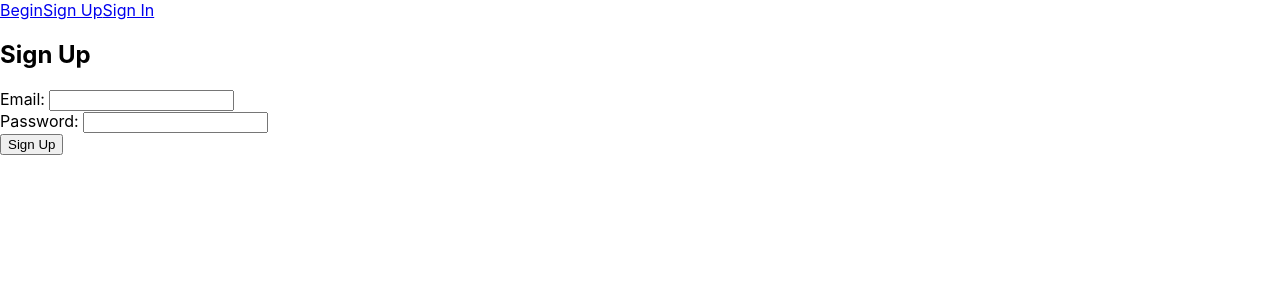
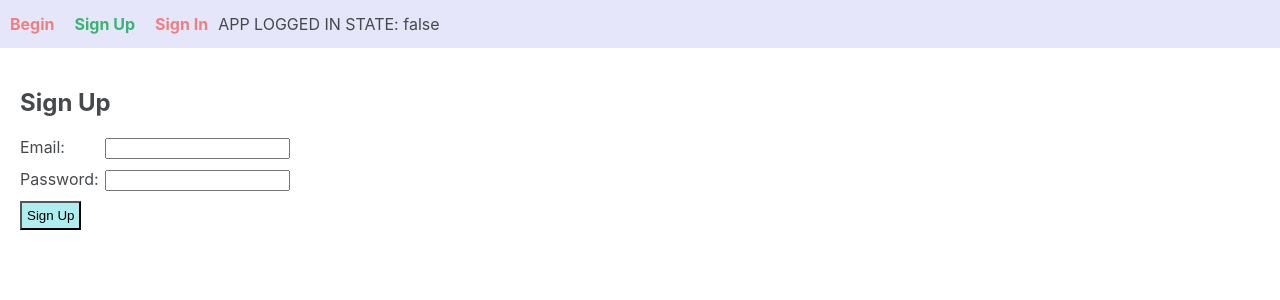
Before and after one commit to satyadvaya/lab13-todo-fe, a React (Create React App) app: page /signup in a window 1280 px wide. Shown: the top 300 px of the page. Built offline with nearby package versions, Linux system fonts and the light colour scheme.

Commit message:
added ToDos.js, fetch-utils.js, handleSubmit to Auth.js, and /todos route to App.js

```diff
--- a/src/App.css
+++ b/src/App.css
@@ -1,38 +1,44 @@
+body {
+    color: #46494c;
+}
+
 .App {
     text-align: center;
 }
 
-.App-logo {
-  height: 40vmin;
-  pointer-events: none;
+a {
+    padding: 10px;
+    font-weight: bold;
+    color: lightcoral;
+    text-decoration: none;
 }
 
-@media (prefers-reduced-motion: no-preference) {
-  .App-logo {
-    animation: App-logo-spin infinite 20s linear;
-  }
+a.active {
+    color: mediumseagreen;
 }
 
-.App-header {
-  background-color: #282c34;
-  min-height: 100vh;
+header {
+    height: 3rem;
+    width: 100%;
+    background-color: lavender;
     display: flex;
-  flex-direction: column;
     align-items: center;
-  justify-content: center;
-  font-size: calc(10px + 2vmin);
-  color: white;
 }
 
-.App-link {
-  color: #61dafb;
+.main {
+    padding: 20px;
 }
 
-@keyframes App-logo-spin {
-  from {
-    transform: rotate(0deg);
+.form-control {
+    margin-bottom: 10px;
 }
-  to {
-    transform: rotate(360deg);
+
+label {
+    width: 85px;
+    display: inline-block;
 }
+
+button {
+  padding: 5px;
+  background-color: paleturquoise;
 }
--- a/src/App.js
+++ b/src/App.js
@@ -1,7 +1,8 @@
 import React, { Component } from 'react';
-import { BrowserRouter, Switch, Route, NavLink } from 'react-router-dom';
+import { BrowserRouter, Switch, Route, NavLink, Redirect } from 'react-router-dom';
 import './App.css';
 import Auth from './Auth.js';
+import ToDos from './ToDos.js';
 
 class Begin extends Component {
   // state = {  }
@@ -11,7 +12,11 @@ class Begin extends Component {
 }
 
 class App extends Component {
-  state = {  }
+  state = { loggedIn: false };
+  setLoggedIn = (val) => {
+    this.setState({ loggedIn: val });
+  };
+
   render() {
     return (
       <BrowserRouter>
@@ -19,21 +24,40 @@ class App extends Component {
           <NavLink to='/' exact>Begin</NavLink>
           <NavLink to='/signup'>Sign Up</NavLink>
           <NavLink to='/signin'>Sign In</NavLink>
+            <div>
+              APP LOGGED IN STATE: { this.state.loggedIn.toString() }
+            </div>
         </header>
         <section className='main'>
           <Switch>
             <Route exact path='/' component={Begin} />
+
               <Route
-                path="/signup"
+                path='/signin'
                 render={ (routerProps) => (
-                  <Auth type="signup" {...routerProps} />
+                  <Auth
+                    setLoggedIn={this.setLoggedIn}
+                    type='signin' {...routerProps}
+                  />
                 )}
               />
+
               <Route
-                path="/signin"
+                path='/signup'
                 render={ (routerProps) => (
-                  <Auth type="signin" {...routerProps} />
+                  <Auth type='signup' {...routerProps} />
                 )}
+              />
+
+              <Route
+                path='/todos'
+                render={ (routerProps) =>
+                  this.state.loggedIn ? (
+                    <ToDos {...routerProps} />
+                  ) : (
+                    <Redirect to='/signin' />
+                  )
+                }
               />
           </Switch>
         </section>
--- a/src/Auth.js
+++ b/src/Auth.js
@@ -1,4 +1,5 @@
 import React, { Component } from 'react';
+import { getToken } from './fetch-utils.js';
 
 class Auth extends Component {
     state = { email: '', password: '' };
@@ -6,11 +7,28 @@ class Auth extends Component {
         return this.props.type === 'signin' ? 'Sign In' : 'Sign Up';
     };
 
+    handleSubmit = async (event) => {
+        event.preventDefault();
+
+        // call getToken with email, password, and type
+        const userData = await getToken(
+            {
+                email: this.state.email,
+                password: this.state.password,
+            },
+            this.props.type
+        );
+        this.props.setLoggedIn(true);
+
+        // redirect to /todos
+        this.props.history.push('/todos');
+    };
+
     render() {
         return (
             <>
                 <h1>{ this.targetType() }</h1>
-                <form>
+                <form onSubmit={this.handleSubmit}>
                     <div className='form-control'>
                         <label>Email: </label>
                         <input
--- /dev/null
+++ b/src/ToDos.js
@@ -0,0 +1,17 @@
+import React, { Component } from 'react';
+
+class ToDos extends Component {
+    state = {  };
+
+    // call the server /api/todos with the JWT from localStorage
+    render() {
+        console.log(this.props);
+        return (
+            <>
+                <h1>User ToDo List</h1>
+            </>
+        );
+    }
+}
+
+export default ToDos;
--- /dev/null
+++ b/src/fetch-utils.js
@@ -0,0 +1,25 @@
+const URL = 'http://localhost:3000';
+
+export async function getToken(loginInfo, type) {
+    // type is either 'signin' or 'signup'
+    // user shape is { email: 'bart@fakestreet.com', password: '1234' }
+    const authURL = `${URL}/auth/${type}`; // http://localhost:3000/auth/signup or http://localhost:3000/auth/signin
+
+    // POST to /signin or /signup
+    const resp = await fetch(authURL, {
+        method: 'POST',
+        headers: {
+            'Content-Type': 'application/json',
+        },
+        body: JSON.stringify(loginInfo),
+    });
+
+    const data = await resp.json();
+    console.log(data);
+
+    // set the token to local storage
+    localStorage.setItem('TOKEN', data.token);
+
+    // return the userid
+    return data.id;
+}
```
Lines whose indentation alone changed are shown as unchanged.
